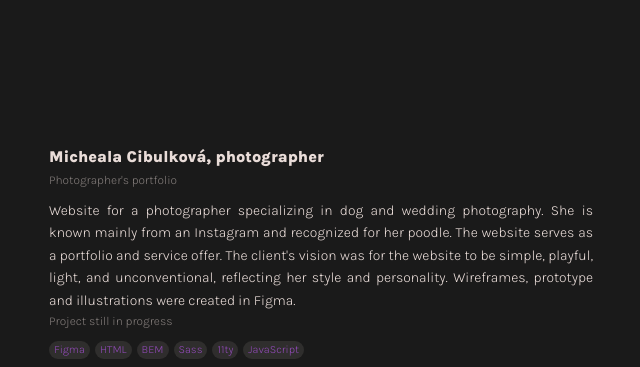
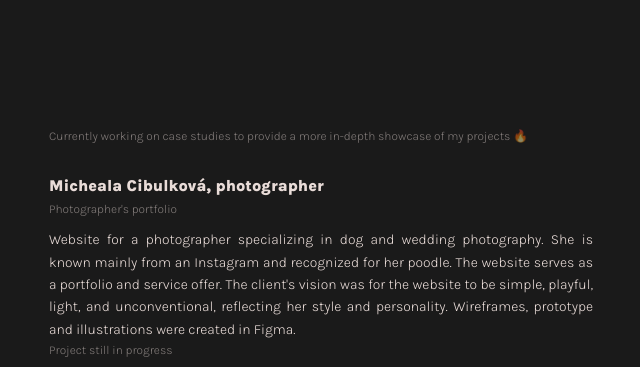
Before and after one commit to veronikahola/Veronika-Hola-webportfolio, an Eleventy site: page index.html in a window 1280 px wide. Shown: the part 2660-3027 px from the top of the page, without its empty margins (587-1227 px from the left). Built offline with nearby package versions, Linux system fonts and the light colour scheme; Eleventy itself is replaced by a stand-in of ours; files that its build step writes are made by us from their sources; a web font is replaced by a local one.

Commit message:
case study message

```diff
--- a/_includes/partials/right.njk
+++ b/_includes/partials/right.njk
@@ -181,6 +181,8 @@
 
 <div class="section" id="projects">
 
+    <p class="subtitle message">   Currently working on case studies to provide a more in-depth showcase of my projects 🔥</p>
+
     <!-- míša -->
     <div class="project hover reveal">
         <a class="project__link" href="https://mcibulkova.netlify.app">
--- a/scss/_right.scss
+++ b/scss/_right.scss
@@ -179,6 +179,10 @@
 
 
 // projects
+
+.message {
+    margin-left: 10px;
+}
 .project {
     margin-bottom: 100px;
 
```
Also changed, not shown: css/style.css, images/icon_smile.svg (added), 3 other files.
